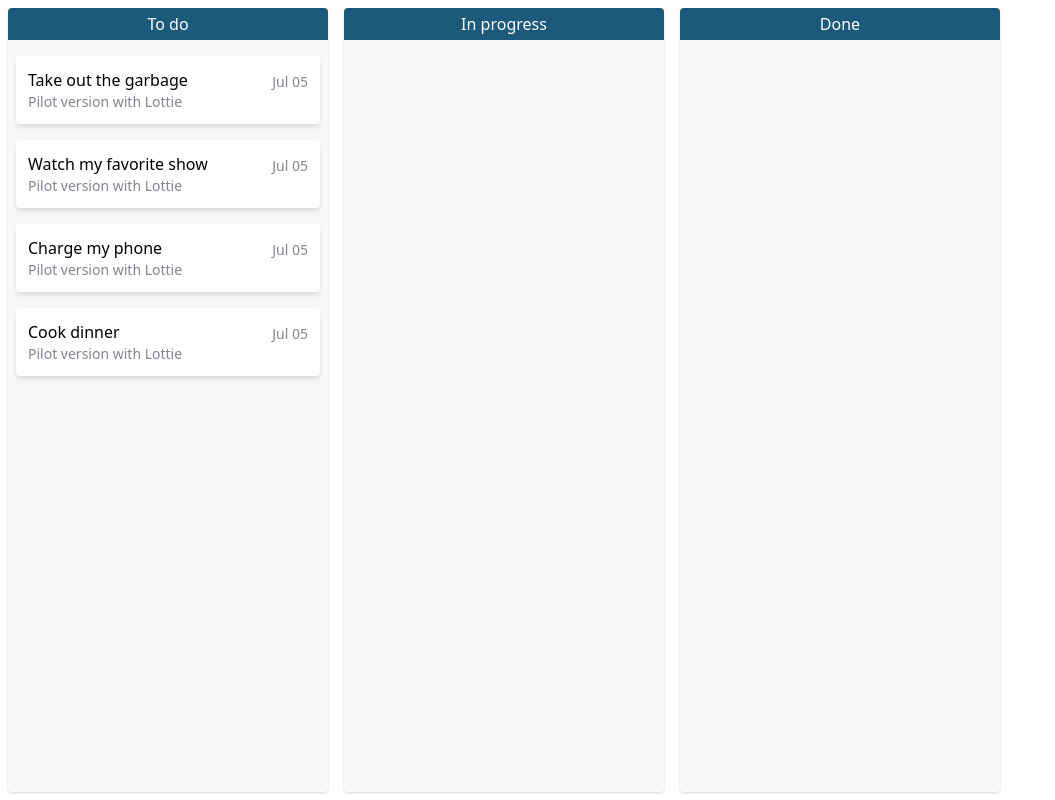
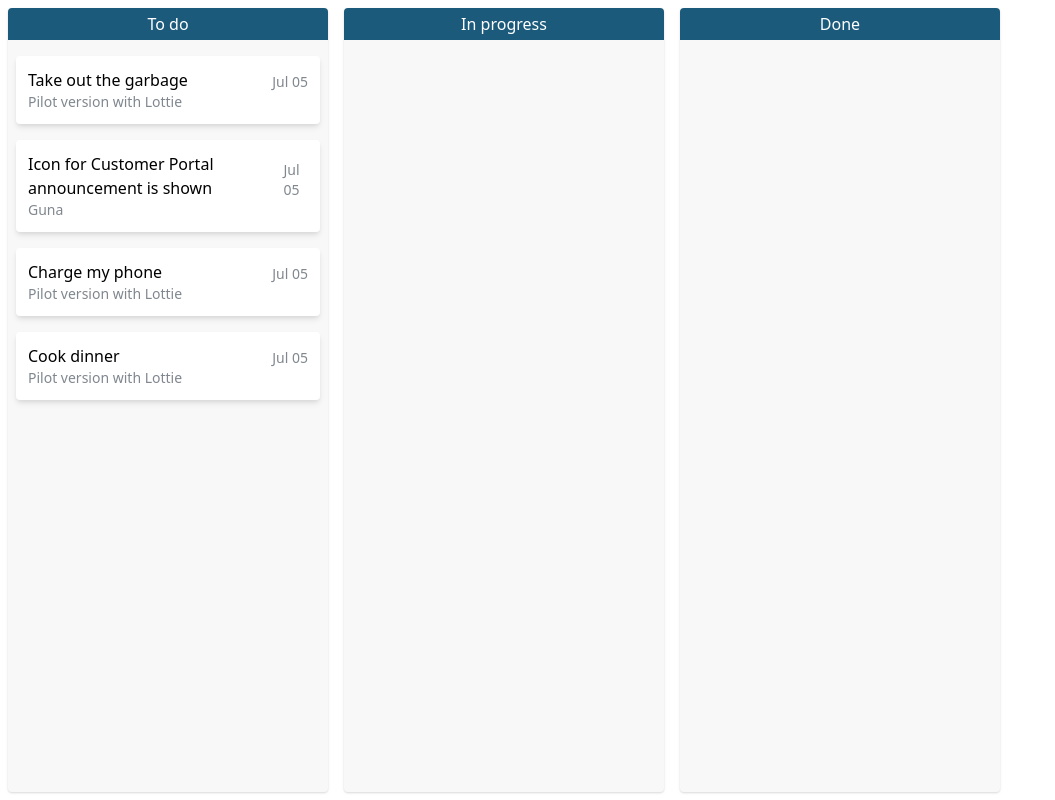
Before and after one commit to kayac-chang/react-kanban-board, a React (Vite) app: page / in a window 1280 px wide. Shown: the whole page, without its empty margins (0-1055 px from the left). Built offline with nearby package versions, Linux system fonts and the light colour scheme.

Commit message:
feature-App-task2

```diff
--- a/src/App.tsx
+++ b/src/App.tsx
@@ -13,9 +13,12 @@ const initialData = {
     },
     {
       id: "task-2",
-      title: "Watch my favorite show",
+      device:"Android",
+      title: "Icon for Customer Portal announcement is shown",
       date: new Date(),
-      content: "Pilot version with Lottie",
+      link1:"Document Link",
+      link2:"Project Link",
+      content: "Guna",
     },
     {
       id: "task-3",
```
